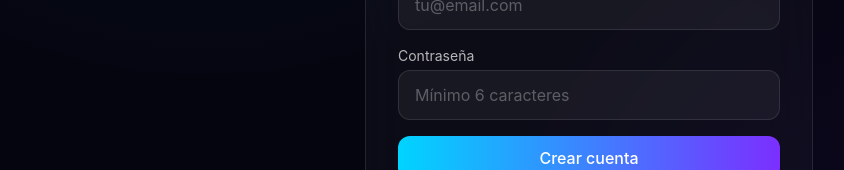
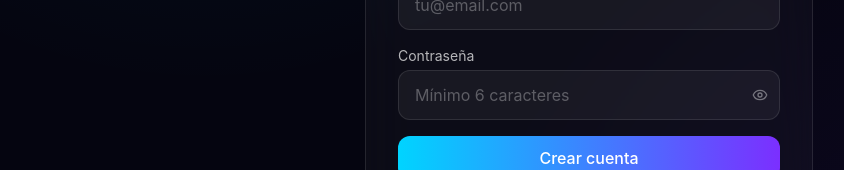
Before and after one commit to oneagencywebsia-cloud/clipso-ai-app, a Next.js app: page /signup in a window 1280 px wide. Shown: the part 431-601 px from the top of the page, without its empty margins (51-895 px from the left). Built offline with nearby package versions, Linux system fonts and the light colour scheme.

Commit message:
feat: add password toggle and better error messages on auth pages

```diff
--- a/src/app/(auth)/login/page.tsx
+++ b/src/app/(auth)/login/page.tsx
@@ -4,13 +4,14 @@ import Link from "next/link";
 import { useRouter } from "next/navigation";
 import { createClient } from "@/lib/supabase/client";
 import { toast } from "react-hot-toast";
-import { Loader2, Sparkles } from "lucide-react";
+import { Loader2, Sparkles, Eye, EyeOff } from "lucide-react";
 
 export default function LoginPage() {
   const router = useRouter();
   const [email, setEmail] = useState("");
   const [password, setPassword] = useState("");
   const [loading, setLoading] = useState(false);
+  const [showPassword, setShowPassword] = useState(false);
 
   async function handleLogin(e: React.FormEvent) {
     e.preventDefault();
@@ -18,7 +19,16 @@ export default function LoginPage() {
     const supabase = createClient();
     const { error } = await supabase.auth.signInWithPassword({ email, password });
     setLoading(false);
-    if (error) return toast.error(error.message);
+    if (error) {
+      if (error.message.includes("Invalid login credentials")) {
+        toast.error("Email o contraseña incorrectos.");
+      } else if (error.message.includes("Email not confirmed")) {
+        toast.error("Confirma tu email antes de iniciar sesión.");
+      } else {
+        toast.error(error.message);
+      }
+      return;
+    }
     toast.success("Bienvenido");
     router.push("/dashboard");
     router.refresh();
@@ -50,14 +60,23 @@ export default function LoginPage() {
             </div>
             <div>
               <label className="text-sm text-white/70 mb-1 block">Contraseña</label>
+              <div className="relative">
                 <input
-                type="password"
+                  type={showPassword ? "text" : "password"}
                   required
-                className="input"
+                  className="input pr-11"
                   value={password}
                   onChange={(e) => setPassword(e.target.value)}
                   placeholder="••••••••"
                 />
+                <button
+                  type="button"
+                  onClick={() => setShowPassword(!showPassword)}
+                  className="absolute right-3 top-1/2 -translate-y-1/2 text-white/40 hover:text-white/80 transition-colors"
+                >
+                  {showPassword ? <EyeOff className="w-4 h-4" /> : <Eye className="w-4 h-4" />}
+                </button>
+              </div>
             </div>
             <button type="submit" disabled={loading} className="btn-primary w-full flex items-center justify-center gap-2">
               {loading && <Loader2 className="w-4 h-4 animate-spin" />}
--- a/src/app/(auth)/signup/page.tsx
+++ b/src/app/(auth)/signup/page.tsx
@@ -4,7 +4,7 @@ import Link from "next/link";
 import { useRouter } from "next/navigation";
 import { createClient } from "@/lib/supabase/client";
 import { toast } from "react-hot-toast";
-import { Loader2, Sparkles } from "lucide-react";
+import { Loader2, Sparkles, Eye, EyeOff } from "lucide-react";
 
 export default function SignupPage() {
   const router = useRouter();
@@ -12,6 +12,7 @@ export default function SignupPage() {
   const [password, setPassword] = useState("");
   const [name, setName] = useState("");
   const [loading, setLoading] = useState(false);
+  const [showPassword, setShowPassword] = useState(false);
 
   async function handleSignup(e: React.FormEvent) {
     e.preventDefault();
@@ -23,7 +24,14 @@ export default function SignupPage() {
       options: { data: { full_name: name } }
     });
     setLoading(false);
-    if (error) return toast.error(error.message);
+    if (error) {
+      if (error.message.includes("already registered")) {
+        toast.error("Este email ya está registrado. Intenta iniciar sesión.");
+      } else {
+        toast.error(error.message);
+      }
+      return;
+    }
     toast.success("Cuenta creada. Revisa tu email para confirmar.");
     router.push("/login");
   }
@@ -65,15 +73,24 @@ export default function SignupPage() {
             </div>
             <div>
               <label className="text-sm text-white/70 mb-1 block">Contraseña</label>
+              <div className="relative">
                 <input
-                type="password"
+                  type={showPassword ? "text" : "password"}
                   required
                   minLength={6}
-                className="input"
+                  className="input pr-11"
                   value={password}
                   onChange={(e) => setPassword(e.target.value)}
                   placeholder="Mínimo 6 caracteres"
                 />
+                <button
+                  type="button"
+                  onClick={() => setShowPassword(!showPassword)}
+                  className="absolute right-3 top-1/2 -translate-y-1/2 text-white/40 hover:text-white/80 transition-colors"
+                >
+                  {showPassword ? <EyeOff className="w-4 h-4" /> : <Eye className="w-4 h-4" />}
+                </button>
+              </div>
             </div>
             <button type="submit" disabled={loading} className="btn-primary w-full flex items-center justify-center gap-2">
               {loading && <Loader2 className="w-4 h-4 animate-spin" />}
```
Lines whose indentation alone changed are shown as unchanged.
